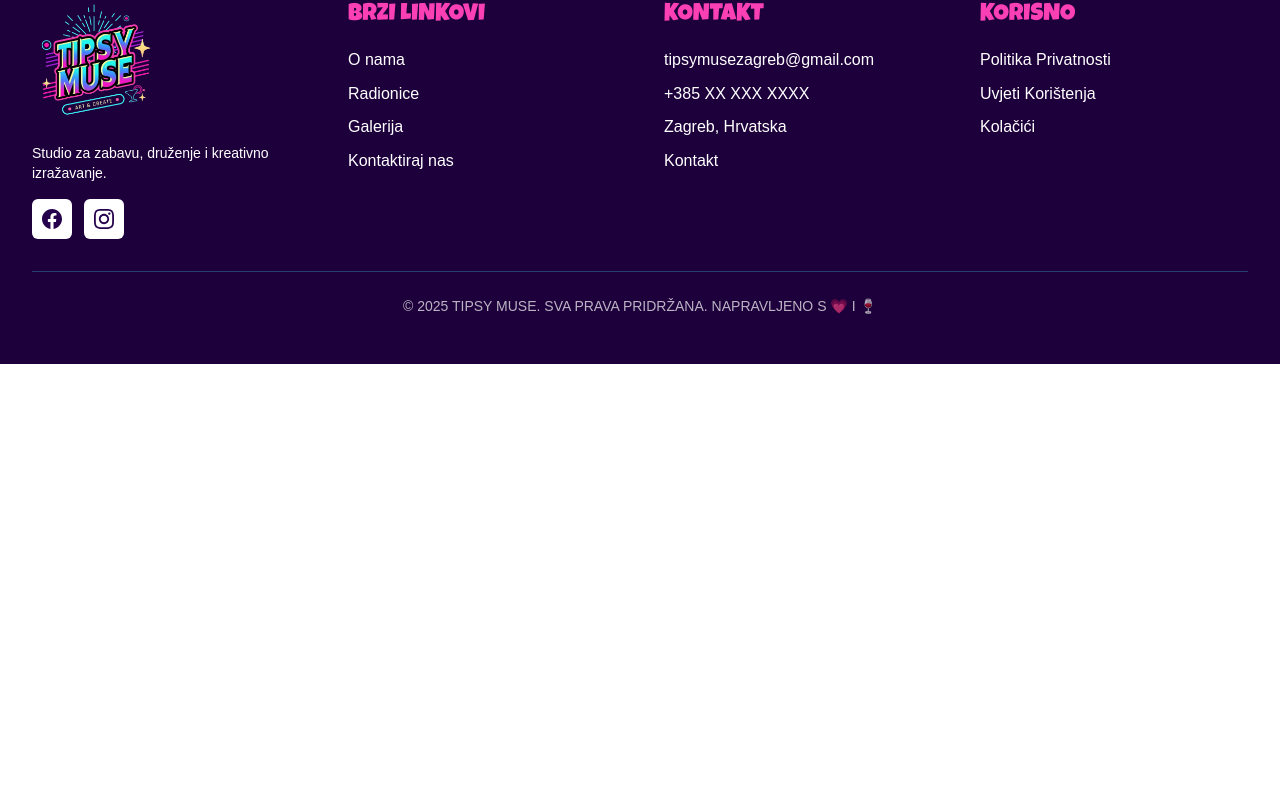
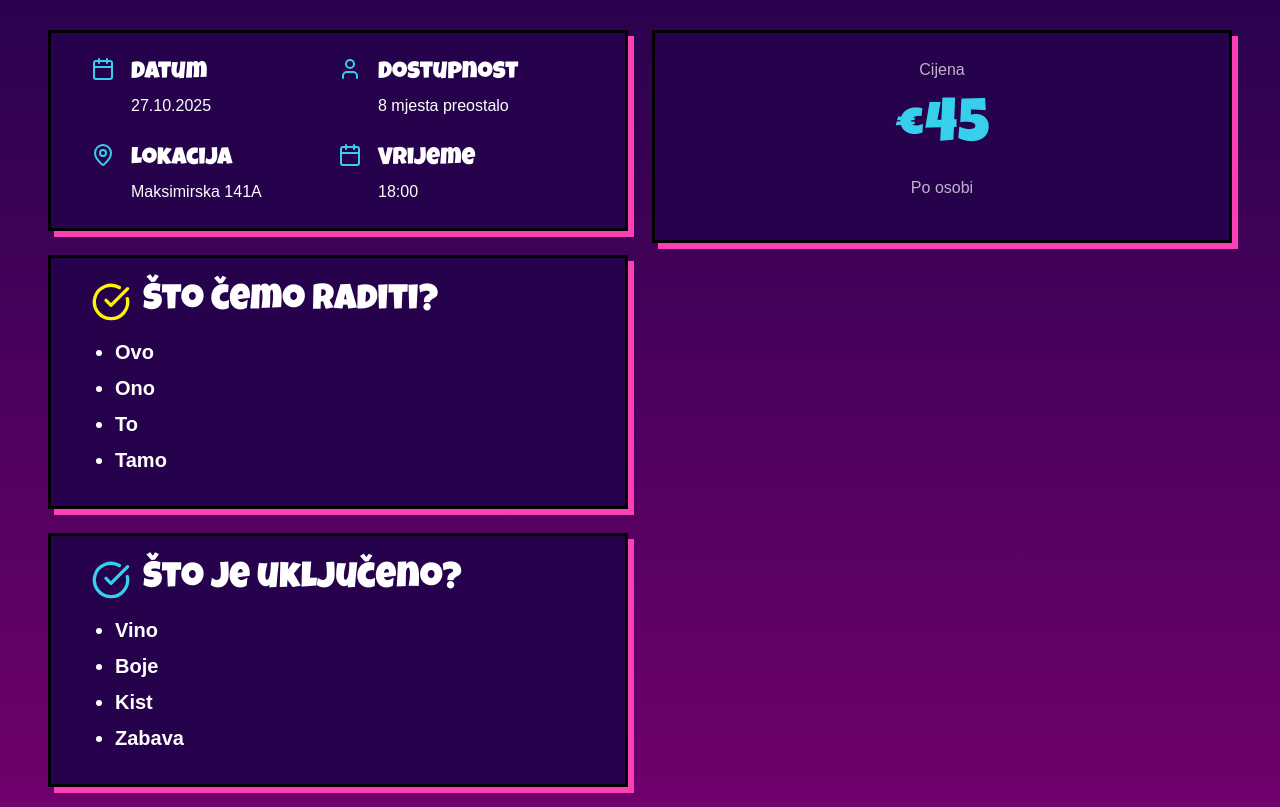
Before and after one commit to AdrianPalcic/Tipsy-Muse, a Next.js app: page /radionice/wine-art in a window 1280 px wide. Shown: the part 773-1580 px from the top of the page. Before the commit the page ends 1137 px from the top, so only its background shows below. Built offline with nearby package versions, Linux system fonts and the light colour scheme; a web font is replaced by a local one.

Commit message:
40% of the dynamic page is done

```diff
--- a/app/globals.css
+++ b/app/globals.css
@@ -46,6 +46,9 @@
   }
   .radionica {
     @apply flex flex-col bg-tetriary-dark rounded-md border-3 border-black duration-200 transition-all hover:translate-y-1.5 hover:translate-x-1.5 hover:shadow-[1px_1px_0px_#fa40b4];
+  }
+  .radionica-stats {
+    @apply bg-tetriary px-4 sm:px-10 py-6 mb-6 border-3 border-black;
   }
   .section-overlay-a {
     background: linear-gradient(to bottom, var(--color-tetriary), #95007e);
--- a/app/radionice/[slug]/components/Body.tsx
+++ b/app/radionice/[slug]/components/Body.tsx
@@ -2,11 +2,12 @@
 
 import { radionice } from "@/app/constants";
 import { useEffect, useState } from "react";
+import Hero from "./Hero";
+import { Calendar, CheckCircle, MapPin, User } from "lucide-react";
 
 const Body = ({ slug }: { slug: string }) => {
   const [radionica, setRadionica] = useState<Radionice | null>(null);
 
-  // Function to "fetch" radionica by slug
   const fetchRadionicaBySlug = (slug: string): Radionice | null => {
     const found = radionice.find((r) => r.slug === slug);
     return found || null;
@@ -25,36 +26,111 @@ const Body = ({ slug }: { slug: string }) => {
     );
   }
 
+  const freeSpace = radionica.kapacitet - radionica.rezervirano;
+
   return (
     <main>
-      {/* Hero Section with Background Image */}
-      <section
-        className="relative min-h-[70vh] sm:min-h-[90vh] flex items-end pt-32 pb-12 px-4 sm:px-8 md:px-12 bg-cover bg-center"
-        style={{
-          backgroundImage: `url('${radionica.image}')`,
-        }}
-      >
-        <div
-          className="absolute inset-0"
-          style={{
-            background: `linear-gradient(to bottom,
-              rgba(38, 2, 76, 0) 0%,
-              rgba(38, 2, 76, 0.3) 40%,
-              rgba(38, 2, 76, 0.7) 70%,
-              rgba(38, 2, 76, 1) 100%)`,
-          }}
-        />
-
-        {/* Content at Bottom Left */}
-        <div className="relative z-10 max-w-7xl w-full">
-          <div className="max-w-3xl">
-            <span className="tag ">{radionica.kategorija}</span>
-            <h1 className="title my-2 text-secondary shadow-blue-text">
-              {radionica.title}
-            </h1>
-            <p className="text-base sm:text-lg md:text-xl text-white/90 leading-relaxed drop-shadow-lg max-w-2xl">
-              {radionica.description}
-            </p>
+      <Hero
+        image={radionica.image}
+        title={radionica.title}
+        description={radionica.description}
+        kategorija={radionica.kategorija}
+      />
+      <section className="section-overlay-a section-padding pt-20 px-2 sm:px-12 border-t-3 border-secondary">
+        <div className="flex gap-6 lg:flex-row flex-col ">
+          <div className="flex-1">
+            <div className="radionica-stats shadow-pink grid grid-cols-1 sm:grid-cols-2 gap-y-6 ">
+              <div className="flex gap-4">
+                <Calendar className="text-primary" />
+                <div className="flex flex-col gap-1">
+                  <h4 className="text-2xl font-luckiest-guy text-white">
+                    Datum
+                  </h4>
+                  <p className="text-white text-[16px]">{radionica.date}</p>
+                </div>
+              </div>
+              <div className="flex gap-4">
+                <User className="text-primary" />
+                <div className="flex flex-col gap-1">
+                  <h4 className="text-2xl font-luckiest-guy text-white">
+                    Dostupnost
+                  </h4>
+                  <p className="text-white text-[16px]">
+                    {freeSpace} mjesta preostalo
+                  </p>
+                </div>
+              </div>
+              <div className="flex gap-4">
+                <MapPin className="text-primary" />
+                <div className="flex flex-col gap-1">
+                  <h4 className="text-2xl font-luckiest-guy text-white">
+                    Lokacija
+                  </h4>
+                  <p className="text-white text-[16px]">{radionica.lokacija}</p>
+                </div>
+              </div>
+              <div className="flex gap-4">
+                <Calendar className="text-primary" />
+                <div className="flex flex-col gap-1">
+                  <h4 className="text-lg sm:text-2xl font-luckiest-guy text-white">
+                    Vrijeme
+                  </h4>
+                  <p className="text-white text-[16px]">{radionica.time}</p>
+                </div>
+              </div>
+            </div>
+            <div className="radionica-stats shadow-pink">
+              <div className="flex gap-3">
+                <CheckCircle className="text-fourth" size={40} />
+                <h2 className="text-white text-2xl sm:text-4xl">
+                  Što čemo raditi?
+                </h2>
+              </div>
+              <div className="px-6 mt-4">
+                <ul className="list-disc text-white font-semibold sm:text-xl text-lg">
+                  {radionica.doing.map((thing) => (
+                    <li className="pb-2" key={thing}>
+                      {thing}
+                    </li>
+                  ))}
+                </ul>
+              </div>
+            </div>
+            <div className="radionica-stats shadow-pink">
+              <div className="flex gap-3">
+                <CheckCircle className="text-primary" size={40} />
+                <h2 className="text-white text-2xl sm:text-4xl">
+                  Što je uključeno?
+                </h2>
+              </div>
+              <div className="px-6 mt-4">
+                <ul className="list-disc text-white font-semibold sm:text-xl text-lg">
+                  {radionica.ukljuceno.map((thing) => (
+                    <li className="pb-2" key={thing}>
+                      {thing}
+                    </li>
+                  ))}
+                </ul>
+              </div>
+            </div>
+            <div className="radionica-stats shadow-pink ">
+              <div className="mb-16">
+                <h2 className="text-white text-2xl sm:text-4xl mb-2">
+                  Voditeljica Radionice
+                </h2>
+                <h3 className="heading-three">Tamara Neumann</h3>
+              </div>
+              <div>
+                <p className="subtitle mb-0">Nešto o vama...</p>
+              </div>
+            </div>
+          </div>
+          <div className="flex-1">
+            <div className="radionica-stats mb-0 shadow-pink flex flex-col items-center">
+              <span className="text-white/70 mb-4">Cijena</span>
+              <h2 className="text-6xl">€{radionica.cijena}</h2>
+              <span className="text-white/70 my-4">Po osobi</span>
+            </div>
           </div>
         </div>
       </section>
--- /dev/null
+++ b/app/radionice/[slug]/components/Hero.tsx
@@ -0,0 +1,47 @@
+import React from "react";
+
+const Hero = ({
+  image,
+  kategorija,
+  title,
+  description,
+}: {
+  image: string;
+  kategorija: string;
+  title: string;
+  description: string;
+}) => {
+  return (
+    <section
+      className="relative min-h-[70vh] sm:min-h-[90vh] flex items-end pt-32 pb-12 px-4 sm:px-8 md:px-12 bg-cover bg-center"
+      style={{
+        backgroundImage: `url('${image}')`,
+      }}
+    >
+      <div
+        className="absolute inset-0"
+        style={{
+          background: `linear-gradient(to bottom,
+              rgba(38, 2, 76, 0) 0%,
+              rgba(38, 2, 76, 0.3) 40%,
+              rgba(38, 2, 76, 0.7) 70%,
+              rgba(38, 2, 76, 1) 100%)`,
+        }}
+      />
+
+      <div className="relative z-10 max-w-7xl w-full">
+        <div className="max-w-3xl">
+          <span className="tag ">{kategorija}</span>
+          <h1 className="title my-2 text-secondary shadow-blue-text">
+            {title}
+          </h1>
+          <p className="text-base sm:text-lg md:text-xl text-white/90 leading-relaxed drop-shadow-lg max-w-2xl">
+            {description}
+          </p>
+        </div>
+      </div>
+    </section>
+  );
+};
+
+export default Hero;
```
